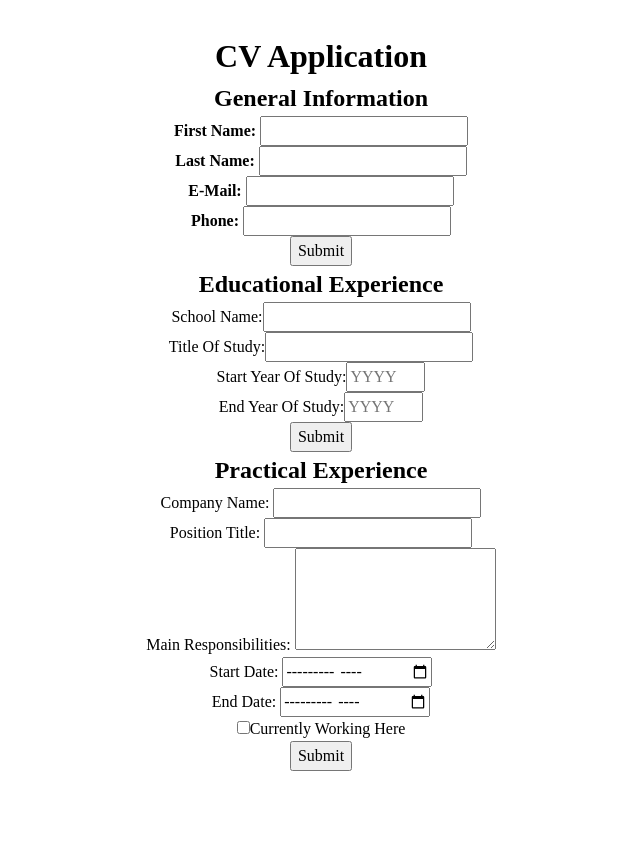
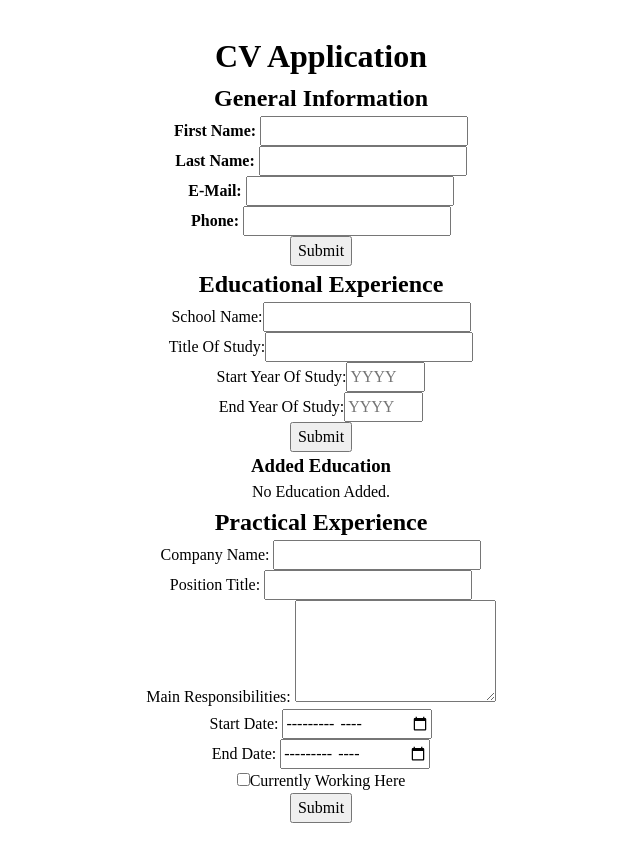
Before and after one commit to rlechuong/cv-application, a React (Vite) app: page / in a window 1280 px wide. Shown: the whole page, without its empty margins (319-959 px from the left). Before the commit the page ends 803 px from the top, so only its background shows below. Built offline with nearby package versions, Linux system fonts and the light colour scheme.

Commit message:
Implement multiple education entries

```diff
--- a/src/App.jsx
+++ b/src/App.jsx
@@ -1,14 +1,17 @@
+import { useState } from "react";
 import "./App.css";
 import GeneralInfo from "./components/GeneralInfo";
 import Education from "./components/Education";
 import Experience from "./components/Experience";
 
 function App() {
+  const [educationList, setEducationList] = useState([]);
+
   return (
     <div className="app">
       <h1>CV Application</h1>
       <GeneralInfo />
-      <Education />
+      <Education educationList={educationList} setEducationList={setEducationList} />
       <Experience />
     </div>
   );
--- a/src/components/Education.jsx
+++ b/src/components/Education.jsx
@@ -1,23 +1,30 @@
 import { useState } from "react";
 
-function Education() {
+function Education({ educationList, setEducationList }) {
   const [schoolName, setSchoolName] = useState("");
   const [titleOfStudy, setTitleOfStudy] = useState("");
   const [startYearOfStudy, setStartYearOfStudy] = useState("");
   const [endYearOfStudy, setEndYearOfStudy] = useState("");
-  const [isEditing, setIsEditing] = useState(true);
 
   const handleSubmit = (e) => {
     e.preventDefault();
-    console.log(`Form Submitted!`);
-    console.log(`School Name: ${schoolName}`);
-    console.log(`Title Of Study: ${titleOfStudy}`);
-    console.log(`Start Year Of Study: ${startYearOfStudy}`);
-    console.log(`End Year Of Study: ${endYearOfStudy}`);
-    setIsEditing(false);
+
+    const newEntry = {
+      id: crypto.randomUUID(),
+      schoolName,
+      titleOfStudy,
+      startYearOfStudy,
+      endYearOfStudy,
     };
 
-  if (isEditing) {
+    setEducationList([...educationList, newEntry]);
+
+    setSchoolName("");
+    setTitleOfStudy("");
+    setStartYearOfStudy("");
+    setEndYearOfStudy("");
+  };
+
   return (
     <div>
       <h2>Educational Experience</h2>
@@ -80,27 +87,29 @@ function Education() {
 
         <button type="submit">Submit</button>
       </form>
-      </div>
-    );
-  }
 
-  return (
-    <div>
-      <h2>Educational Experience</h2>
-      <div className="info-display">
+      <div className="education-list">
+        <h3>Added Education</h3>
+        {educationList.length === 0 ? (
+          <p>No Education Added.</p>
+        ) : (
+          educationList.map((education) => (
+            <div key={education.id} className="education-entry">
               <p>
-          <strong>School Name: </strong> {schoolName}
+                <strong>School Name: </strong> {education.schoolName}
               </p>
               <p>
-          <strong>Title Of Study: </strong> {titleOfStudy}
+                <strong>Title Of Study: </strong> {education.titleOfStudy}
               </p>
               <p>
-          <strong>Start Year Of Study: </strong> {startYearOfStudy}
+                <strong>Start Year: </strong> {education.startYearOfStudy}
               </p>
               <p>
-          <strong>End Year Of Study: </strong> {endYearOfStudy}
+                <strong>End Year: </strong> {education.endYearOfStudy}
               </p>
-        <button onClick={() => setIsEditing(true)}>Edit</button>
+            </div>
+          ))
+        )}
       </div>
     </div>
   );
```
Lines whose indentation alone changed are shown as unchanged.
